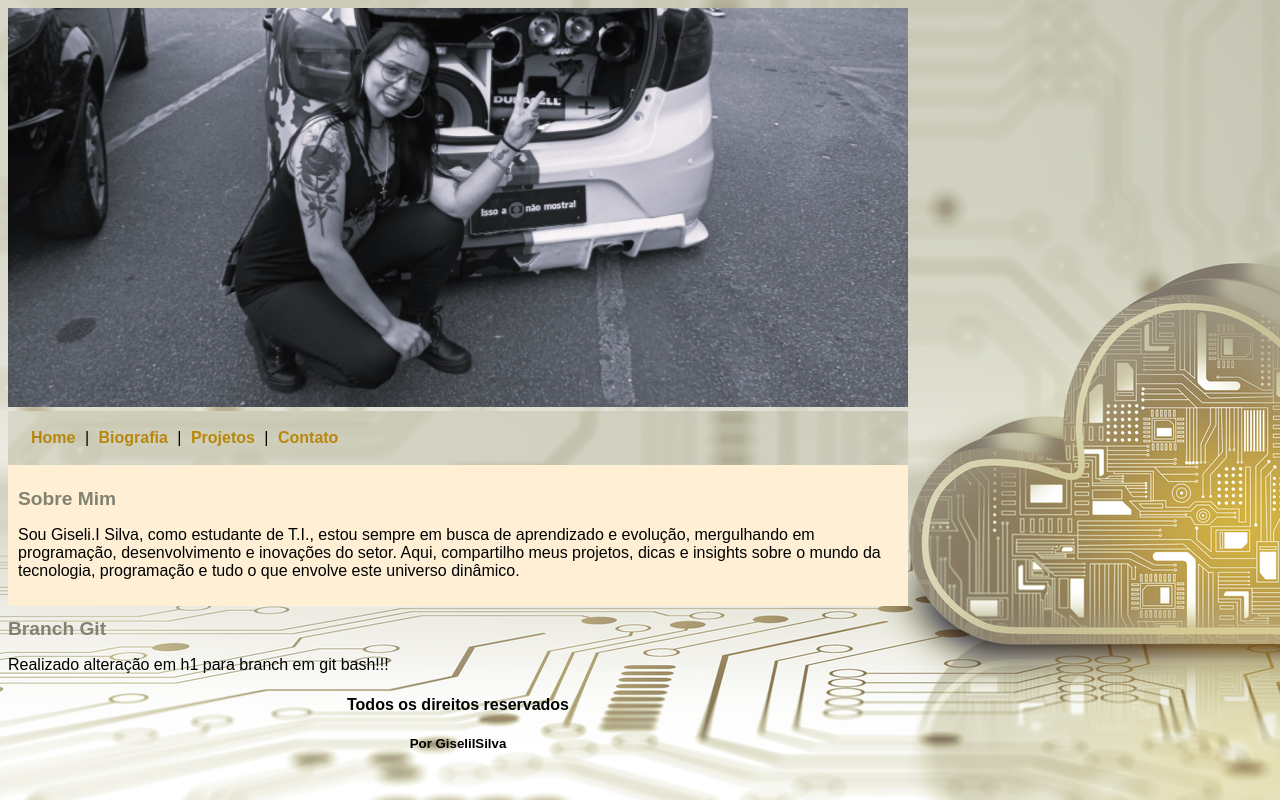
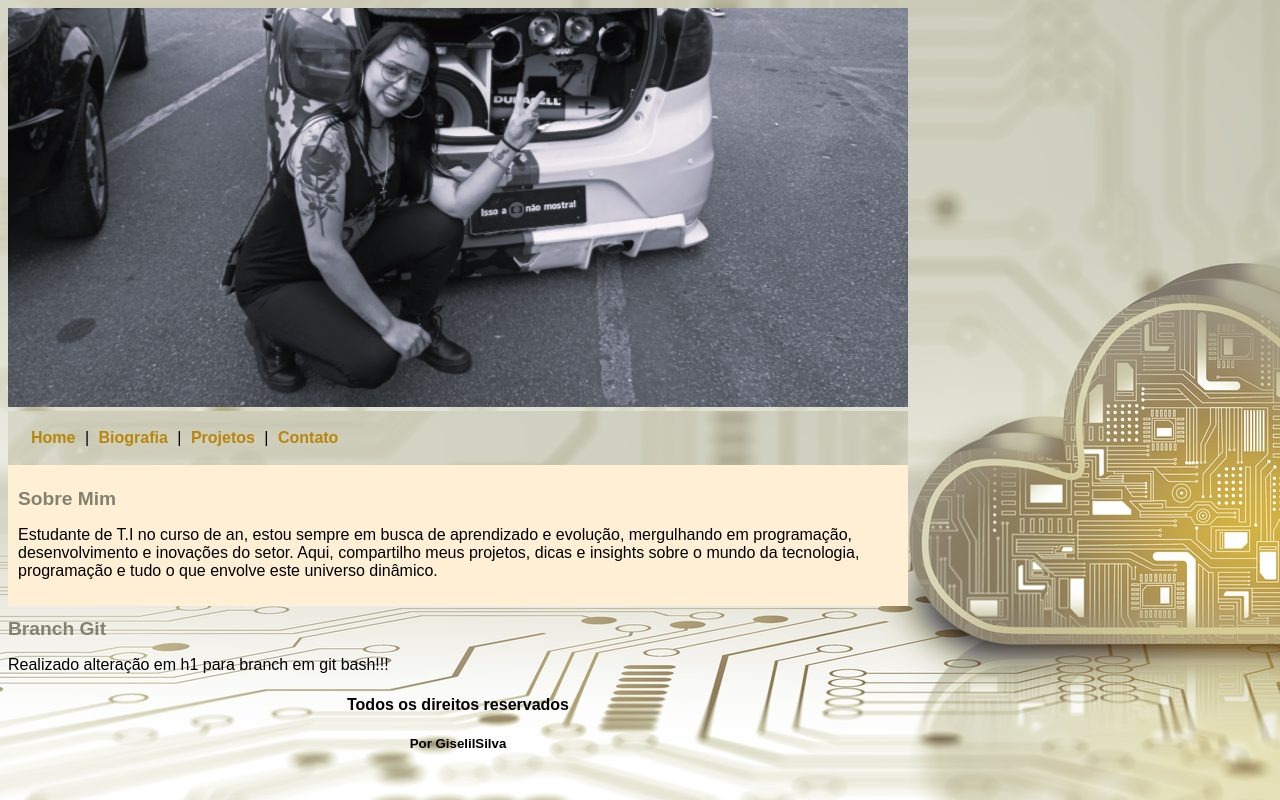
Before and after one commit to GiseliirSilva/Push_no_Git, a plain HTML site: page index.html in a window 1280 px wide. Drawn offline with Linux system fonts and the light colour scheme.

Commit message:
Atualização de testo h1

```diff
--- a/index.html
+++ b/index.html
@@ -31,7 +31,7 @@
 
 		<h1>Sobre Mim</h1>
 
-		<p>Sou Giseli.I Silva, como estudante de T.I., estou sempre em busca de aprendizado e evolução, mergulhando em programação, desenvolvimento e inovações do setor. Aqui, compartilho meus projetos, dicas e insights sobre o mundo da tecnologia, programação e tudo o que envolve este universo dinâmico.</p>
+		<p>Estudante de T.I no curso de an, estou sempre em busca de aprendizado e evolução, mergulhando em programação, desenvolvimento e inovações do setor. Aqui, compartilho meus projetos, dicas e insights sobre o mundo da tecnologia, programação e tudo o que envolve este universo dinâmico.</p>
 
 		</div> <!-- Fim Conteúdo -->
 
```
